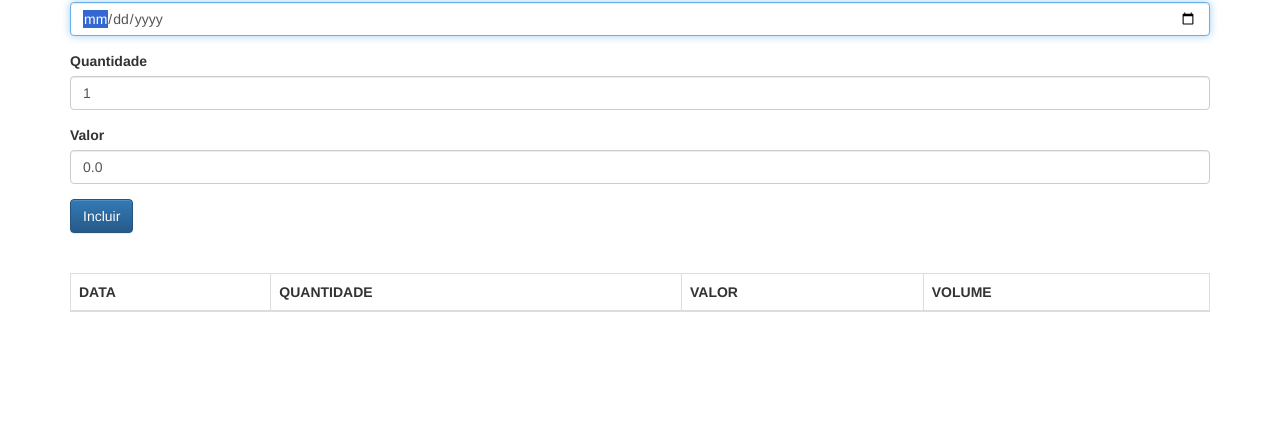
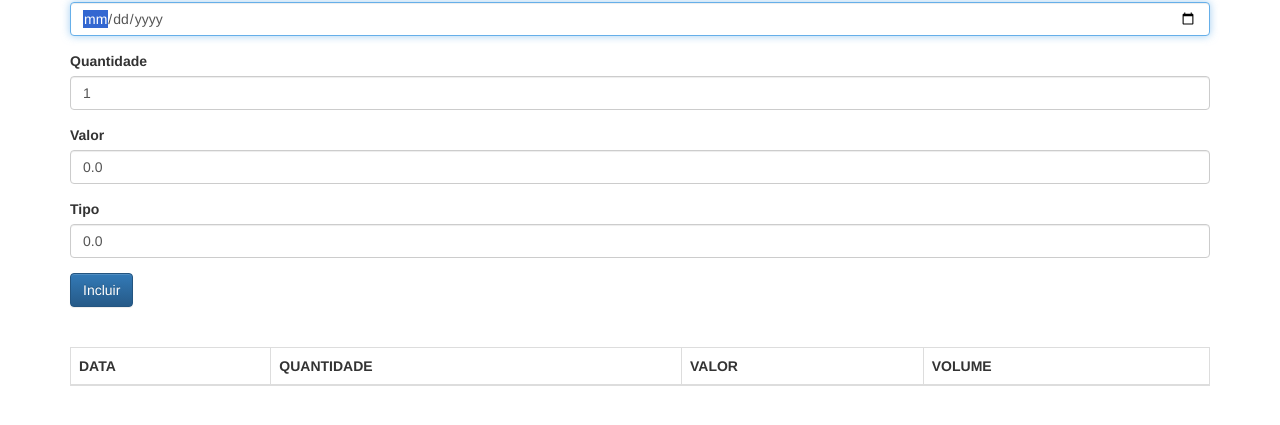
Before and after one commit to Marcospdsr/TypeScriptAlura, a website: page app/index.html in a window 1280 px wide. Shown: the part 93-518 px from the top of the page. Drawn offline with Linux system fonts and the light colour scheme.

Commit message:
adicionado tipo

```diff
--- a/app/index.html
+++ b/app/index.html
@@ -30,6 +30,11 @@
             <input id="valor" type="number" class="form-control"  min="0.01" step="0.01" value="0.0" required />
         </div>
 
+        <div class="form-group">
+            <label for="tipo">Tipo</label>
+            <input id="tipo" type="text" class="form-control"  min="0.01" step="0.01" value="0.0" required />
+        </div>
+
         <button class="btn btn-primary" type="submit">Incluir</button>
     </form>
 
```
